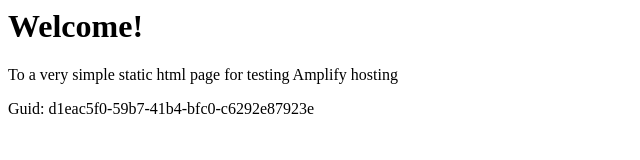
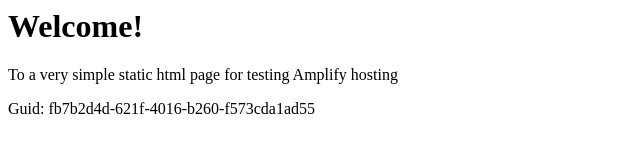
Before and after one commit to aws-aemilia-pdx/Github-PR-Commit-Integration-Test-DoNotTouch-GithubWebhookPreviewCanaryTest-v1-beta-us-west-2, a website: page src/index.html in a window 1280 px wide. Shown: the full height of the page, 0-640 px from the left. Drawn offline with Linux system fonts and the light colour scheme.

Commit message:
commit from integ tests

```diff
--- a/src/index.html
+++ b/src/index.html
@@ -12,6 +12,6 @@
 <body>
     <h1>Welcome!</h1>
     <p>To a very simple static html page for testing Amplify hosting</p>
-    <p>Guid: d1eac5f0-59b7-41b4-bfc0-c6292e87923e</p></body>
+    <p>Guid: fb7b2d4d-621f-4016-b260-f573cda1ad55</p></body>
 
 </html>
```
